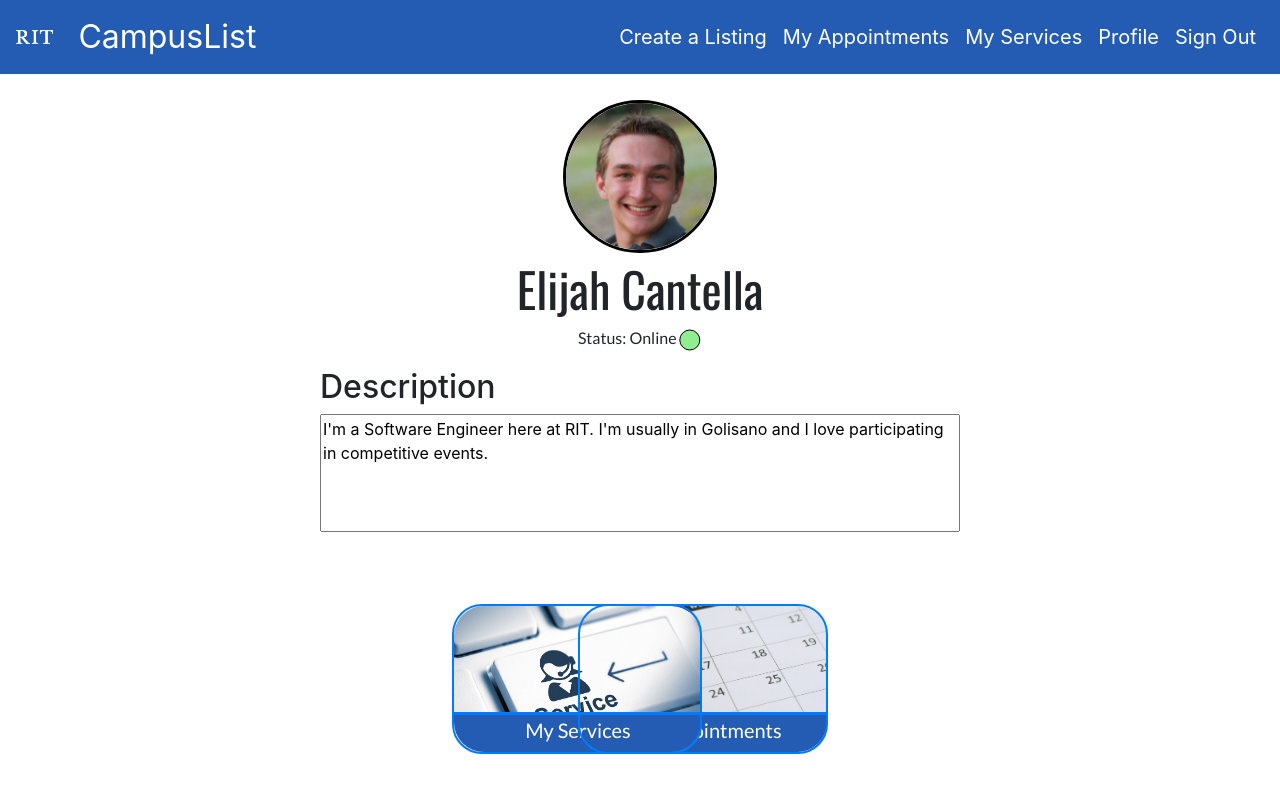
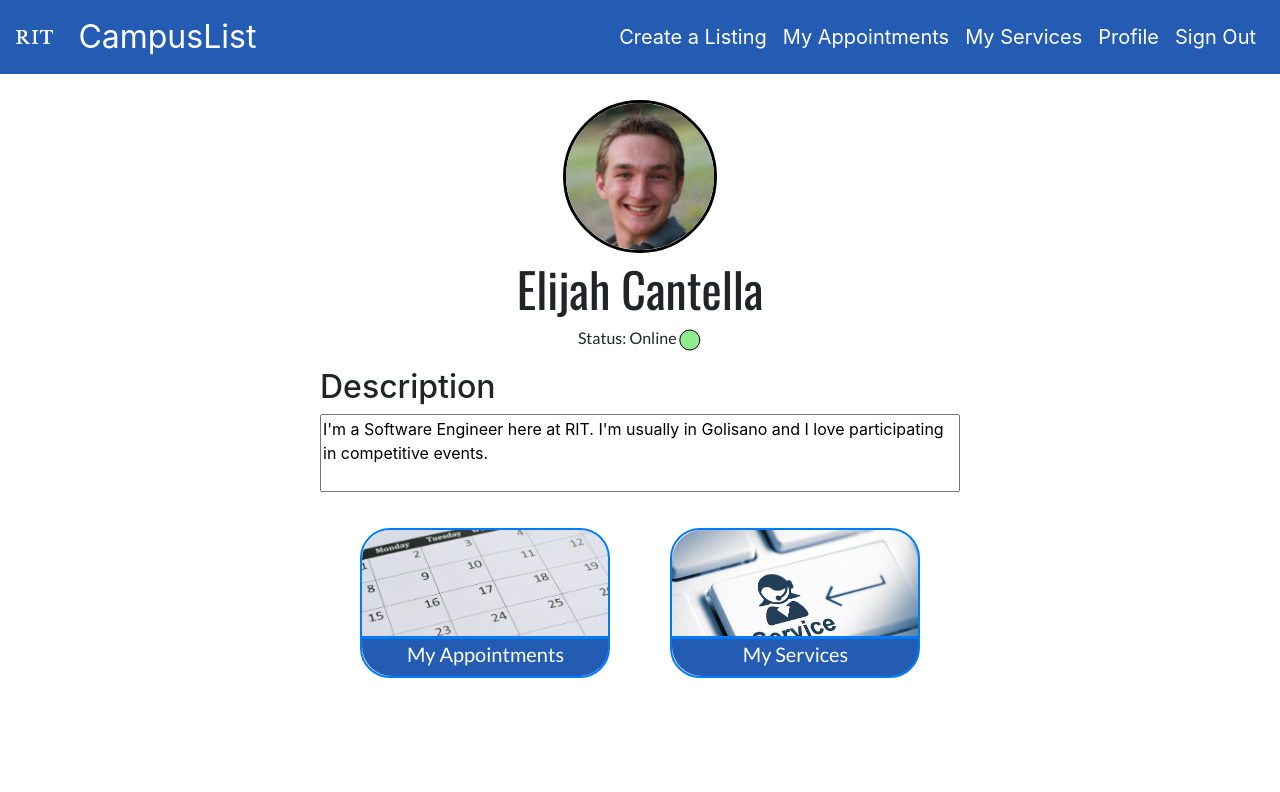
Before and after one commit to CalvinWu4/CampusList, a React (Create React App) app in the folder client/: page /profile in a window 1280 px wide. Shown: the top 792 px of the page. Built offline with nearby package versions, Linux system fonts and the light colour scheme.

Commit message:
Fixed Profile page UI problems

```diff
--- a/client/src/components/Profile.jsx
+++ b/client/src/components/Profile.jsx
@@ -12,7 +12,7 @@ class Profile extends React.Component {
           height: '147px',
           borderRadius: '30px',
           zIndex: -1,
-          position: 'absolute',
+          position: 'relative',
         },
         listing: {
             width: '250px',
@@ -71,15 +71,13 @@ class Profile extends React.Component {
                     </div>
 
                     <h2 style={{textAlign: "left", marginLeft: "25%", marginTop: "1%"}}>Description</h2>
-                    <div style={{position: "absolute", height: "50%", width: "100%", textAlign: "right"}}>
+                    <div style={{height: "50%", width: "100%", textAlign: "right"}}>
                         <textarea style={{position: "relative", right: "0%", height: "75%", width: "50%", marginLeft: "25%", marginRight: "25%", resize: "none"}} rows="3" cols="150" display="auto">
                             I'm a Software Engineer here at RIT. I'm usually in Golisano and I love participating in competitive events.
                         </textarea>
                     </div>
-                </div>
-
-                <div>
-                    <Link to={{ pathname: '/appointments'}} style={{position: "absolute", bottom: "2%", right: "33%"}}>
+                    <div style={{display: "inline-flex"}}>
+                    <Link to={{ pathname: '/appointments'}} style={{position: "relative", bottom: "2%"}}>
                         <div style={this.style.listing}  >
                             <img style={this.style.image} src={require("../styles/images/calendar.jpg")}/>
                             <div className='listingTitle' style={this.style.listingTitle}>
@@ -88,7 +86,7 @@ class Profile extends React.Component {
                         </div>
                     </Link>
 
-                    <Link to={{ pathname: '/services'}} style={{position: "absolute", bottom: "2%", left: "33%"}}>
+                    <Link to={{ pathname: '/services'}} style={{position: "relative", bottom: "2%"}}>
                         <div style={this.style.listing}  >
                             <img style={this.style.image} src={require("../styles/images/service.jpg")}/>
                             <div className='listingTitle' style={this.style.listingTitle}>
@@ -96,8 +94,11 @@ class Profile extends React.Component {
                             </div>
                         </div>
                     </Link>
+                    </div>
                 </div>
+
             </div>
+
         );
     }
 
```
